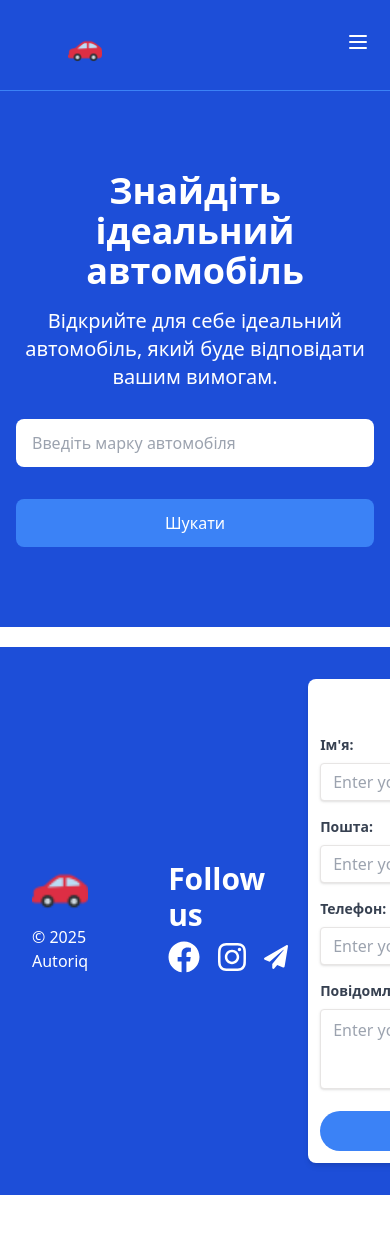
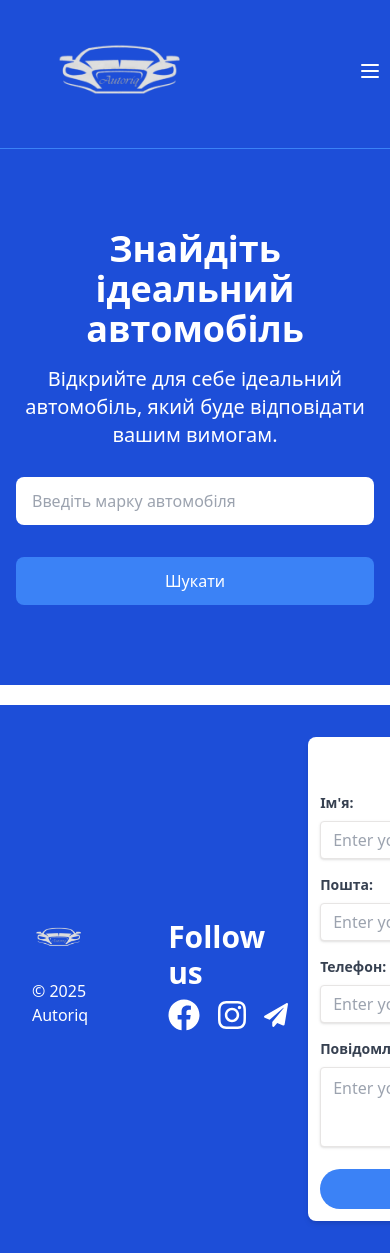
Before and after one commit to misha-fedyna/autoriq-marketplace, a Next.js app: page / in a window 390 px wide. Shown: the top 1253 px of the page. Before the commit the page ends 1195 px from the top, so only its background shows below. Built offline with nearby package versions, Linux system fonts and the light colour scheme.

Commit message:
Змінив лого та пофіксив баги із адаптивом

```diff
--- a/components/footer/Footer.jsx
+++ b/components/footer/Footer.jsx
@@ -10,15 +10,15 @@ const Footer = () => {
   return (
     <footer className="bg-blue-700 text-white p-8 border-t-4 border-white">
       <div className="m-0">
-        <div className="max-lg:flex flex-col-2 justify-between">
+        <div className="flex flex-col-2 justify-between">
           <div className="flex flex-col-2 items-center max-lg:gap-16">
             <div className="mb-4">
               <Link href="/">
                 <Image
                   src={logo}
                   alt="Autoriq logo"
-                  height={60}
-                  width={60}
+                  height={200}
+                  width={200}
                   className="mb-4"
                 />
               </Link>
--- a/components/header/Navbar.jsx
+++ b/components/header/Navbar.jsx
@@ -16,10 +16,16 @@ const Navbar = () => {
   const session = true;
 
   return (
-    <nav className="bg-blue-700 p-5 flex justify-between items-center border-b border-blue-500">
+    <nav className="bg-blue-700 p-2 flex justify-between items-center border-b border-blue-500">
       <div className="flex items-center pl-10 space-x-6">
         <Link href="/">
-          <Image src={logo} alt="Logo" className="p-2" height={50} width={50} />
+          <Image
+            src={logo}
+            alt="Logo"
+            className="p-0"
+            height={150}
+            width={150}
+          />
         </Link>
 
         <span className="hidden md:block text-3xl text-white font-bold">
```
Also changed, not shown: assets/images/logo.png, 1 other file (tests, documents, lock files or other folders).
